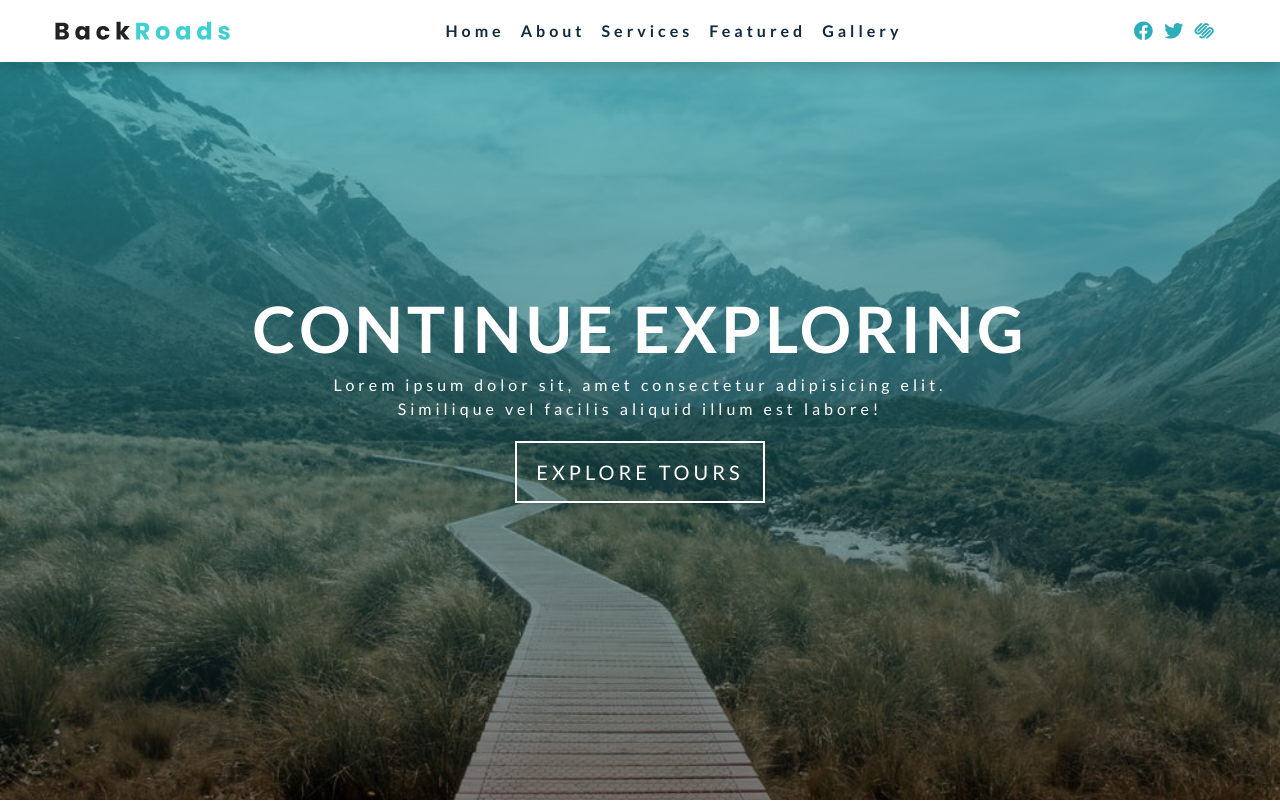
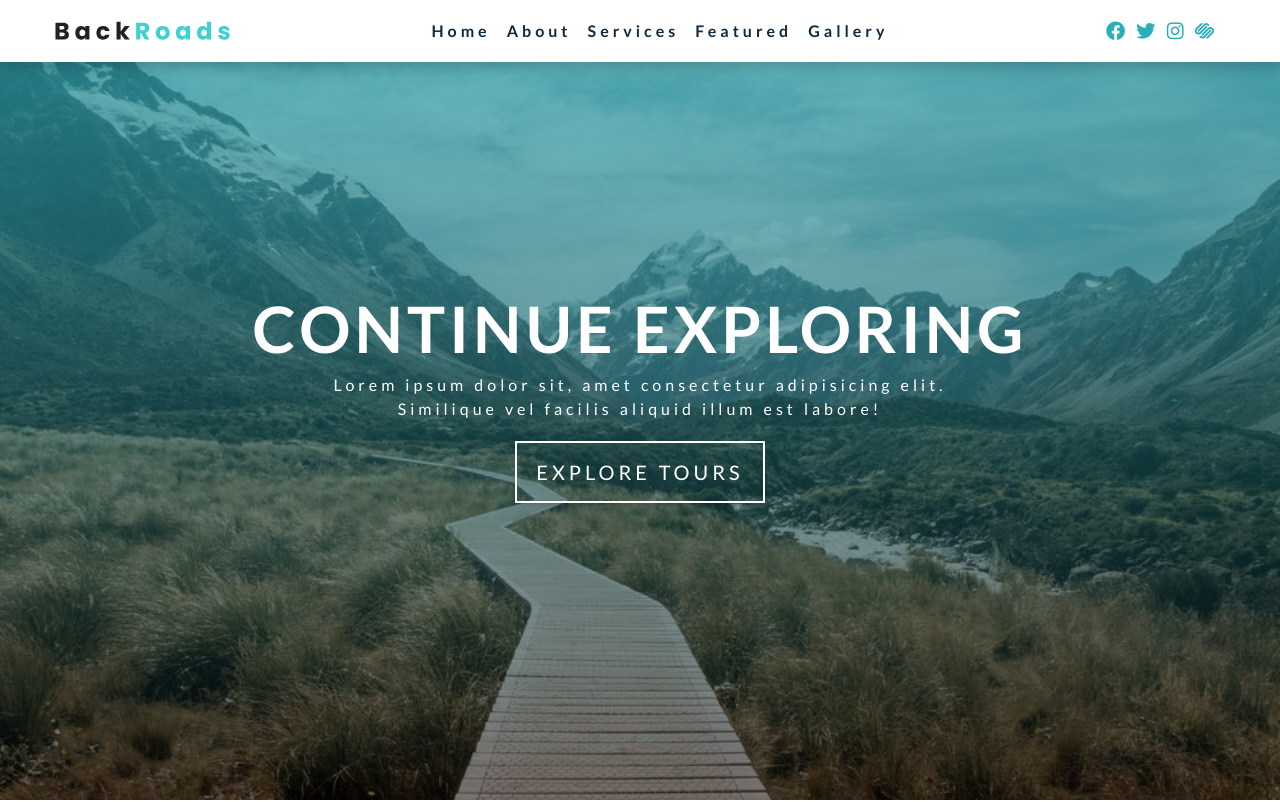
Before and after one commit to khakimbekerkinboev/backroads-tour, a plain HTML site: page index.html in a window 1280 px wide. Shown: the top 802 px of the page. Drawn offline with Linux system fonts and the light colour scheme.

Commit message:
instagram icon added

```diff
--- a/index.html
+++ b/index.html
@@ -61,6 +61,7 @@
 
     <!--nav icons-->
     <ul class="nav-icons">
+
       <!--single icon-->
       <li>
         <a href="https://www.twitter.com" target="_blank" class="nav-icon">
@@ -71,6 +72,12 @@
       <li>
         <a href="https://www.twitter.com" target="_blank" class="nav-icon">
           <i class="fab fa-twitter"></i></a>
+      </li>
+      <!--end of single icon-->
+      <!--single icon-->
+      <li>
+        <a href="https://www.twitter.com" target="_blank" class="nav-icon">
+          <i class="fab fa-instagram"></i></a>
       </li>
       <!--end of single icon-->
       <!--single icon-->
```
